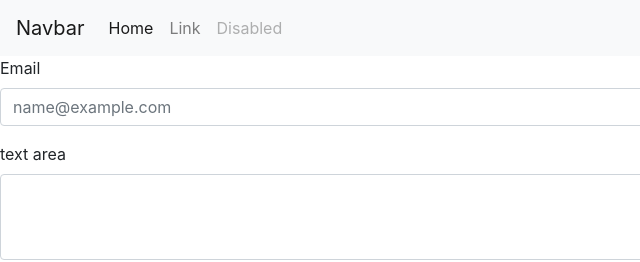
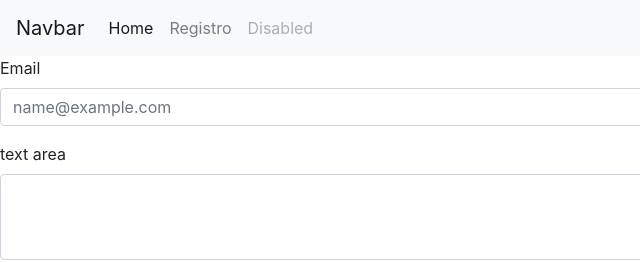
Before and after one commit to ASAA19971a/Grupo2NTP, a plain HTML site: page index.html in a window 1280 px wide. Shown: the full height of the page, 0-640 px from the left. Drawn offline with nearby package versions, Linux system fonts and the light colour scheme.

Commit message:
link registrado

```diff
--- a/index.html
+++ b/index.html
@@ -26,7 +26,7 @@
                     <a class="nav-link" href="#">Home <span class="sr-only">(current)</span></a>
                 </li>
                 <li class="nav-item">
-                    <a class="nav-link" href="#">Link</a>
+                    <a class="nav-link" href="registrado.html">Registro</a>
                 </li>
                 <li class="nav-item">
                     <a class="nav-link disabled" href="#">Disabled</a>
@@ -41,11 +41,11 @@
     <div class="mb-3">
         <label for="exampleFormControlInput1" class="form-label">Email </label>
         <input type="email" class="form-control" id="exampleFormControlInput1" placeholder="name@example.com">
-      </div>
-      <div class="mb-3">
+    </div>
+    <div class="mb-3">
         <label for="exampleFormControlTextarea1" class="form-label">text area</label>
         <textarea class="form-control" id="exampleFormControlTextarea1" rows="3"></textarea>
-      </div>
+    </div>
 
     <!-- hola -->
     <!-- CDN BOOTSTRAP -->
```
